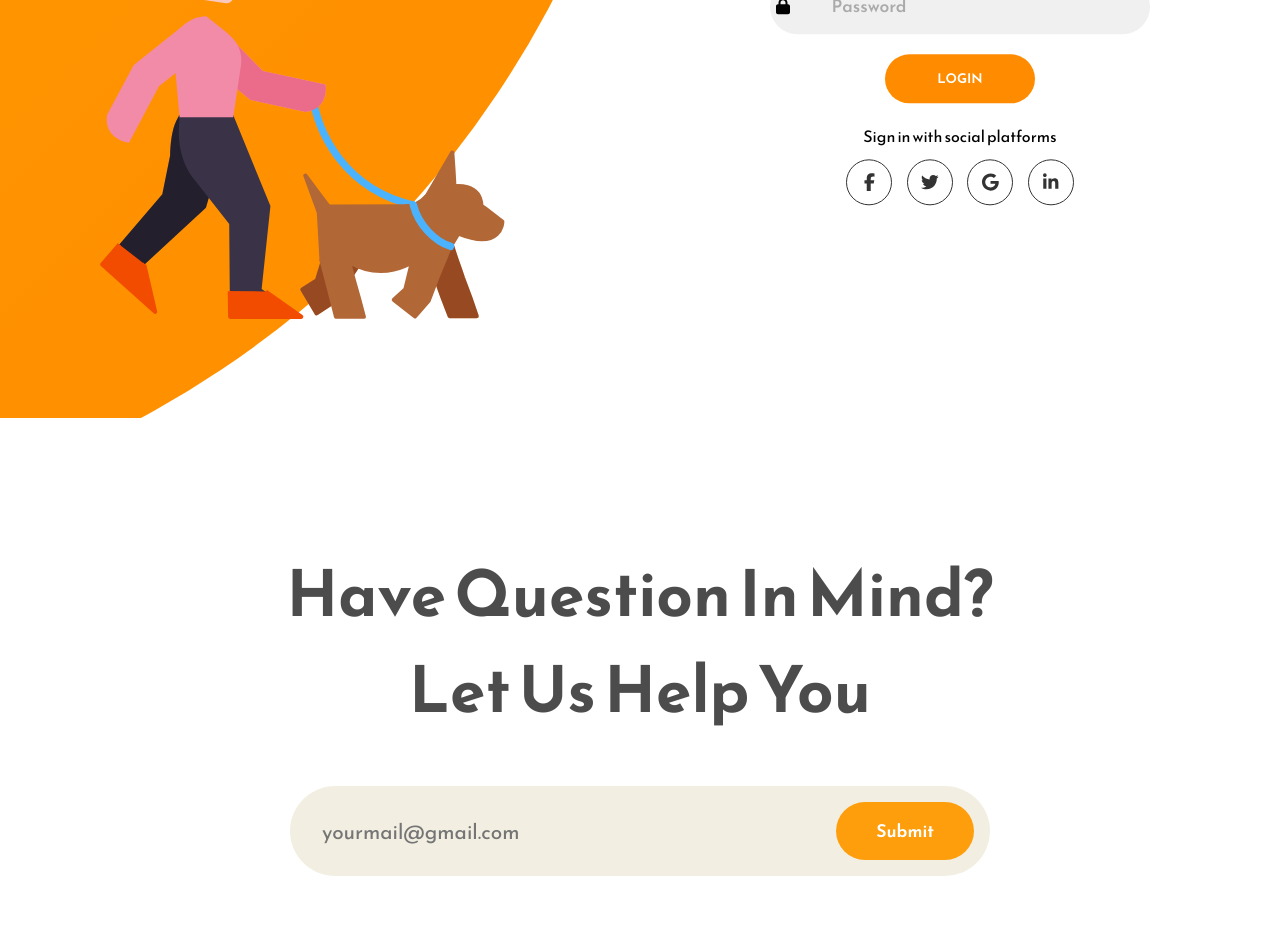
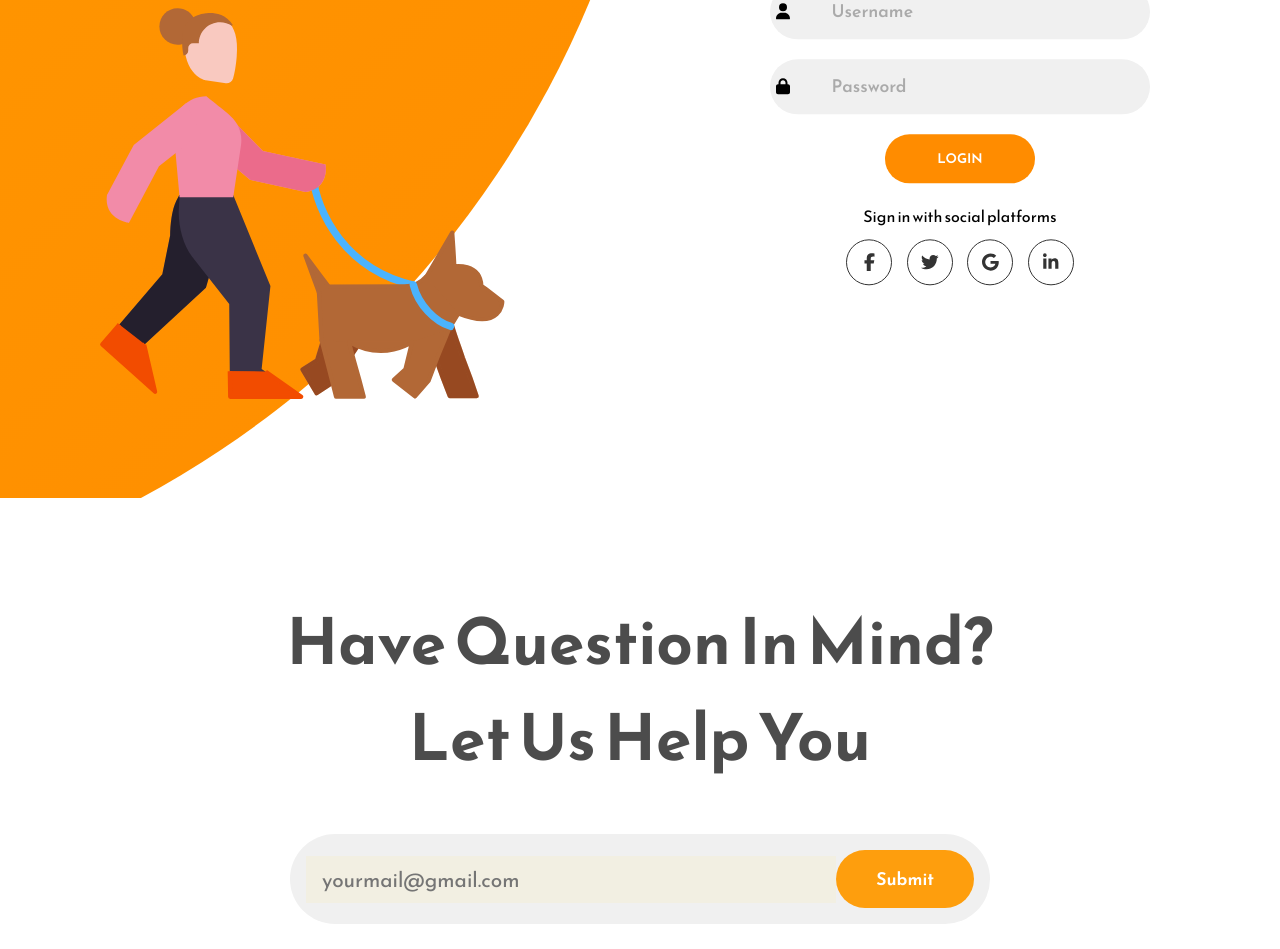
Before and after one commit to Sarika-dinesh/PetChain, a React (Create React App) app: page / in a window 1280 px wide. Shown: the part 3401-4350 px from the top of the page. Built offline with nearby package versions, Linux system fonts and the light colour scheme.

Commit message:
slight adjustments

```diff
--- a/src/App.css
+++ b/src/App.css
@@ -183,7 +183,7 @@ nav {
   margin: 6rem 0rem;
 }
 .contact-form-container {
-  background-color: rgb(242, 239, 226);
+  background-color: #f0f0f0;
   max-width: 700px;
   width: 100%;
   margin-top: 3rem;
@@ -269,6 +269,7 @@ nav {
 }
 .work-section-wrapper {
   margin-top: 15rem;
+  margin-bottom: 15rem;
 }
 .work-section-top p {
   text-align: center;
--- a/src/Components/Login.css
+++ b/src/Components/Login.css
@@ -15,8 +15,8 @@ input {
   background-color: #fff;
   min-height: 100vh;
   overflow: hidden;
-  margin-top: 10rem;
-  margin-bottom: 8rem;
+  margin-top: 0rem;
+  margin-bottom: 0rem;
 }
 
 .forms-container {
```
